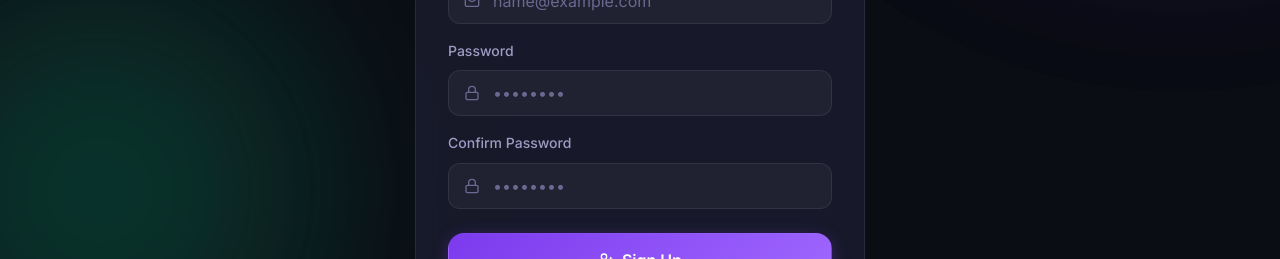
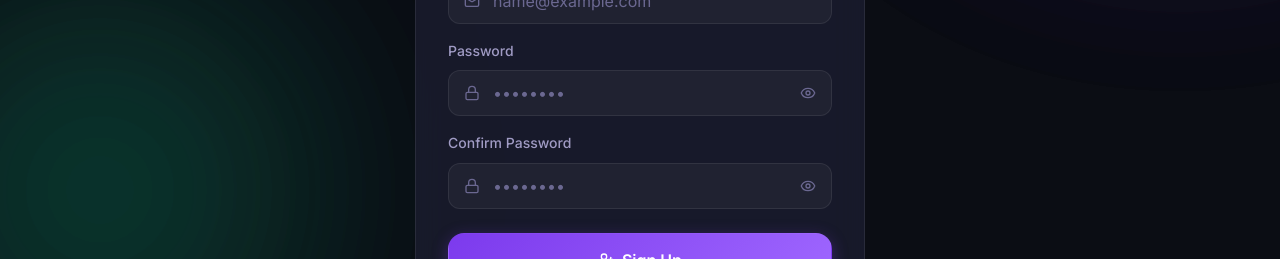
Before and after one commit to ngoh-remy/signspeak, a React (Vite) app in the folder frontend/: page /register in a window 1280 px wide. Shown: the part 510-769 px from the top of the page. Built offline with nearby package versions, Linux system fonts and the light colour scheme; no server answers.

Commit message:
feat: add view password toggle to login and register forms

```diff
--- a/frontend/src/pages/Auth.css
+++ b/frontend/src/pages/Auth.css
@@ -88,8 +88,31 @@
   padding-left: 2.75rem; /* make room for the icon */
 }
 
+.input-with-icon .pr-10 {
+  padding-right: 2.75rem; /* make room for the toggle button */
+}
+
 .input-with-icon .form-input:focus + .input-icon {
   color: var(--color-primary-light);
+}
+
+/* Password Toggle Button */
+.password-toggle-btn {
+  position: absolute;
+  right: var(--space-4);
+  background: transparent;
+  border: none;
+  color: var(--text-muted);
+  cursor: pointer;
+  display: flex;
+  align-items: center;
+  justify-content: center;
+  padding: 0;
+  transition: color var(--transition-fast);
+}
+
+.password-toggle-btn:hover {
+  color: var(--text-primary);
 }
 
 .auth-submit-btn {
--- a/frontend/src/pages/Login.jsx
+++ b/frontend/src/pages/Login.jsx
@@ -1,7 +1,7 @@
 import React, { useState } from 'react';
 import { Link, useNavigate } from 'react-router-dom';
 import { useAuth } from '../context/AuthContext';
-import { LogIn, Mail, Lock, AlertCircle, ShieldAlert } from 'lucide-react';
+import { LogIn, Mail, Lock, AlertCircle, ShieldAlert, Eye, EyeOff } from 'lucide-react';
 import { translations } from '../translations';
 import './Auth.css';
 
@@ -10,6 +10,7 @@ export default function Login() {
   const t = translations[language].auth;
   const [email, setEmail] = useState('');
   const [password, setPassword] = useState('');
+  const [showPassword, setShowPassword] = useState(false);
   const [error, setError] = useState('');
   const navigate = useNavigate();
 
@@ -76,14 +77,22 @@ export default function Login() {
                 <Lock className="input-icon" size={16} />
                 <input
                   id="password"
-                  type="password"
-                  className="form-input"
+                  type={showPassword ? "text" : "password"}
+                  className="form-input pr-10"
                   placeholder="••••••••"
                   value={password}
                   onChange={(e) => setPassword(e.target.value)}
                   disabled={loading}
                   required
                 />
+                <button
+                  type="button"
+                  className="password-toggle-btn"
+                  onClick={() => setShowPassword(!showPassword)}
+                  aria-label="Toggle password visibility"
+                >
+                  {showPassword ? <EyeOff size={16} /> : <Eye size={16} />}
+                </button>
               </div>
             </div>
 
--- a/frontend/src/pages/Register.jsx
+++ b/frontend/src/pages/Register.jsx
@@ -1,7 +1,7 @@
 import React, { useState } from 'react';
 import { Link, useNavigate } from 'react-router-dom';
 import { useAuth } from '../context/AuthContext';
-import { UserPlus, User, Mail, Lock, AlertCircle, ShieldAlert } from 'lucide-react';
+import { UserPlus, User, Mail, Lock, AlertCircle, ShieldAlert, Eye, EyeOff } from 'lucide-react';
 import { translations } from '../translations';
 import './Auth.css';
 
@@ -12,6 +12,8 @@ export default function Register() {
   const [email, setEmail] = useState('');
   const [password, setPassword] = useState('');
   const [confirmPassword, setConfirmPassword] = useState('');
+  const [showPassword, setShowPassword] = useState(false);
+  const [showConfirmPassword, setShowConfirmPassword] = useState(false);
   const [error, setError] = useState('');
   const navigate = useNavigate();
 
@@ -105,14 +107,22 @@ export default function Register() {
                 <Lock className="input-icon" size={16} />
                 <input
                   id="password"
-                  type="password"
-                  className="form-input"
+                  type={showPassword ? "text" : "password"}
+                  className="form-input pr-10"
                   placeholder="••••••••"
                   value={password}
                   onChange={(e) => setPassword(e.target.value)}
                   disabled={loading}
                   required
                 />
+                <button
+                  type="button"
+                  className="password-toggle-btn"
+                  onClick={() => setShowPassword(!showPassword)}
+                  aria-label="Toggle password visibility"
+                >
+                  {showPassword ? <EyeOff size={16} /> : <Eye size={16} />}
+                </button>
               </div>
             </div>
 
@@ -122,14 +132,22 @@ export default function Register() {
                 <Lock className="input-icon" size={16} />
                 <input
                   id="confirmPassword"
-                  type="password"
-                  className="form-input"
+                  type={showConfirmPassword ? "text" : "password"}
+                  className="form-input pr-10"
                   placeholder="••••••••"
                   value={confirmPassword}
                   onChange={(e) => setConfirmPassword(e.target.value)}
                   disabled={loading}
                   required
                 />
+                <button
+                  type="button"
+                  className="password-toggle-btn"
+                  onClick={() => setShowConfirmPassword(!showConfirmPassword)}
+                  aria-label="Toggle confirm password visibility"
+                >
+                  {showConfirmPassword ? <EyeOff size={16} /> : <Eye size={16} />}
+                </button>
               </div>
             </div>
 
```
